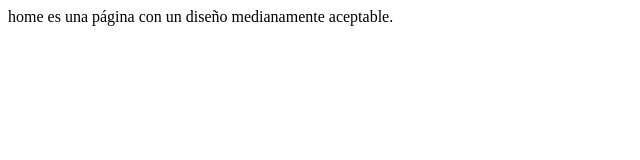
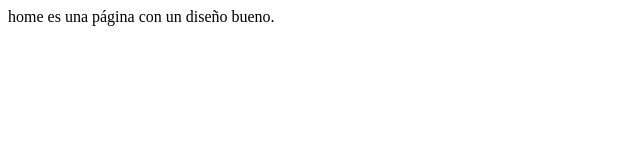
Before and after one commit to GeeksHubsAcademy/fsdVlc0524Git2, a plain HTML site: page index.html in a window 1280 px wide. Shown: the whole page, without its empty margins (0-640 px from the left). Drawn offline with Linux system fonts and the light colour scheme.

Commit message:
feat: better design

```diff
--- a/index.html
+++ b/index.html
@@ -8,7 +8,7 @@
     <link href="./css/styles.css" rel="stylesheet" />
 </head>
 <body>
-    home es una página con un diseño medianamente aceptable.
+    home es una página con un diseño bueno.
 
     <script src="./js/main.js"></script>
 </body>
```
